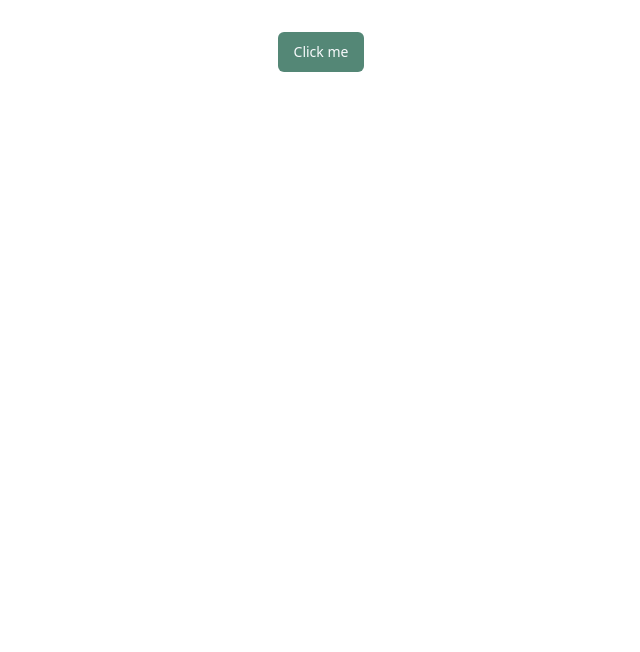
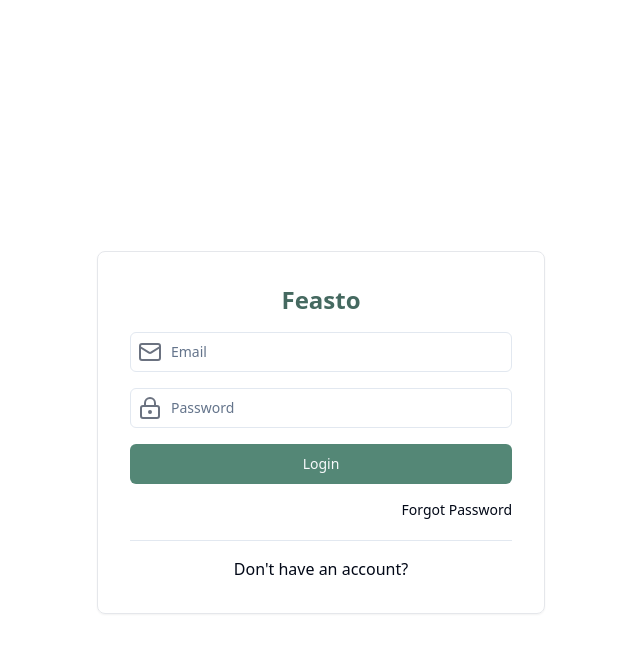
Before and after one commit to Vermasaiyam/Feasto, a React (Vite) app in the folder frontend/: page / in a window 1280 px wide. Shown: the top 652 px of the page, without its empty margins (319-959 px from the left). Built offline with nearby package versions, Linux system fonts and the light colour scheme.

Commit message:
login page ui

```diff
--- a/frontend/package.json
+++ b/frontend/package.json
@@ -10,6 +10,7 @@
     "preview": "vite preview"
   },
   "dependencies": {
+    "@radix-ui/react-separator": "^1.1.0",
     "@radix-ui/react-slot": "^1.1.0",
     "class-variance-authority": "^0.7.0",
     "clsx": "^2.1.1",
--- a/frontend/src/App.tsx
+++ b/frontend/src/App.tsx
@@ -1,11 +1,11 @@
 import './App.css'
-import { Button } from './components/ui/button'
+import Login from './auth/login'
 
 function App() {
 
   return (
     <>
-      <Button className='bg-green hover:bg-hoverGreen'>Click me</Button>
+      <Login/>
     </>
   )
 }
--- /dev/null
+++ b/frontend/src/auth/Login.tsx
@@ -0,0 +1,83 @@
+import { Button } from "@/components/ui/button"
+import { Input } from "@/components/ui/input"
+import { Separator } from "@/components/ui/separator"
+import { Loader2, LockKeyhole, Mail } from "lucide-react"
+
+
+const Login = () => {
+    return (
+        <div className="flex items-center justify-center min-h-screen">
+            <form
+                // onSubmit={loginSubmitHandler}
+                className="md:p-8 w-full max-w-md rounded-lg md:border border-gray-200 mx-4 shadow-sm"
+            >
+                <div className="mb-4">
+                    <h1 className="font-bold text-2xl text-hoverGreen">Feasto</h1>
+                </div>
+                <div className="mb-4">
+                    <div className="relative">
+                        <Input
+                            type="email"
+                            placeholder="Email"
+                            name="email"
+                            // value={input.email}
+                            // onChange={changeEventHandler}
+                            className="pl-10 focus-visible:ring-1"
+                        />
+                        <Mail className="absolute inset-y-2 left-2 text-gray-500 pointer-events-none" />
+                        {/* {errors && (
+                            <span className="text-xs text-red-500">{errors.email}</span>
+                        )} */}
+                    </div>
+                </div>
+                <div className="mb-4">
+                    <div className="relative">
+                        <Input
+                            type="password"
+                            placeholder="Password"
+                            name="password"
+                            // value={input.password}
+                            // onChange={changeEventHandler}
+                            className="pl-10 focus-visible:ring-1"
+                        />
+                        <LockKeyhole className="absolute inset-y-2 left-2 text-gray-500 pointer-events-none" />
+                        {/* {errors && (
+                            <span className="text-xs text-red-500">{errors.password}</span>
+                        )} */}
+                    </div>
+                </div>
+                <div className="mb-5">
+                    {/* {loading ? (
+                        <Button disabled className="w-full bg-orange hover:bg-hoverOrange">
+                            <Loader2 className="mr-2 h-4 w-4 animate-spin" /> Please wait
+                        </Button>
+                    ) : ( */}
+                        <Button
+                            type="submit"
+                            className="w-full bg-green hover:bg-hoverGreen"
+                        >
+                            Login
+                        </Button>
+                    {/* )} */}
+                    <div className="mt-4 text-sm">
+                        <div
+                            // to="/forgot-password"
+                            className="text-sm text-right hover:text-blue-500 hover:underline"
+                        >
+                            Forgot Password
+                        </div>
+                    </div>
+                </div>
+                <Separator />
+                <p className="mt-4">
+                    Don't have an account?{" "}
+                    {/* <Link to="/signup" className="text-blue-500">
+                        Signup
+                    </Link> */}
+                </p>
+            </form>
+        </div>
+    )
+}
+
+export default Login
--- /dev/null
+++ b/frontend/src/components/ui/input.tsx
@@ -0,0 +1,25 @@
+import * as React from "react"
+
+import { cn } from "@/lib/utils"
+
+export interface InputProps
+  extends React.InputHTMLAttributes<HTMLInputElement> {}
+
+const Input = React.forwardRef<HTMLInputElement, InputProps>(
+  ({ className, type, ...props }, ref) => {
+    return (
+      <input
+        type={type}
+        className={cn(
+          "flex h-10 w-full rounded-md border border-input bg-background px-3 py-2 text-sm ring-offset-background file:border-0 file:bg-transparent file:text-sm file:font-medium file:text-foreground placeholder:text-muted-foreground focus-visible:outline-none focus-visible:ring-2 focus-visible:ring-ring focus-visible:ring-offset-2 disabled:cursor-not-allowed disabled:opacity-50",
+          className
+        )}
+        ref={ref}
+        {...props}
+      />
+    )
+  }
+)
+Input.displayName = "Input"
+
+export { Input }
--- /dev/null
+++ b/frontend/src/components/ui/separator.tsx
@@ -0,0 +1,29 @@
+import * as React from "react"
+import * as SeparatorPrimitive from "@radix-ui/react-separator"
+
+import { cn } from "@/lib/utils"
+
+const Separator = React.forwardRef<
+  React.ElementRef<typeof SeparatorPrimitive.Root>,
+  React.ComponentPropsWithoutRef<typeof SeparatorPrimitive.Root>
+>(
+  (
+    { className, orientation = "horizontal", decorative = true, ...props },
+    ref
+  ) => (
+    <SeparatorPrimitive.Root
+      ref={ref}
+      decorative={decorative}
+      orientation={orientation}
+      className={cn(
+        "shrink-0 bg-border",
+        orientation === "horizontal" ? "h-[1px] w-full" : "h-full w-[1px]",
+        className
+      )}
+      {...props}
+    />
+  )
+)
+Separator.displayName = SeparatorPrimitive.Root.displayName
+
+export { Separator }
--- a/frontend/src/index.css
+++ b/frontend/src/index.css
@@ -29,6 +29,7 @@
     --chart-5: 27 87% 67%;
     --radius: 0.5rem;
 
+    --heading: #374f4d;
     --button: #548776;
     --hoverButton: #456960;
   }
--- a/frontend/tailwind.config.js
+++ b/frontend/tailwind.config.js
@@ -12,6 +12,7 @@ module.exports = {
 				sm: 'calc(var(--radius) - 4px)'
 			},
 			colors: {
+				darkGreen: 'var(--heading)',
 				green: 'var(--button)',
 				hoverGreen: 'var(--hoverButton)',
 				background: 'hsl(var(--background))',
```
Also changed, not shown: 1 other file (tests, documents, lock files or other folders). Lines whose indentation alone changed are shown as unchanged.
